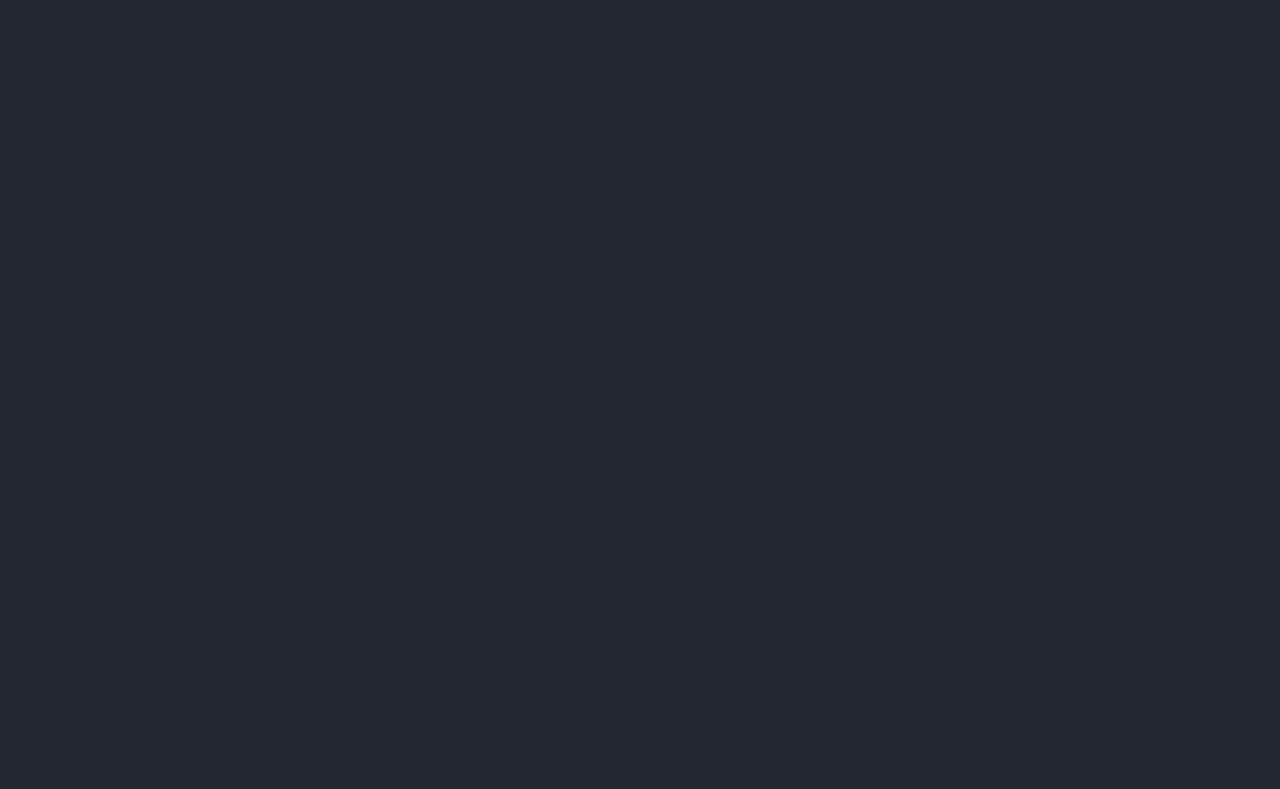
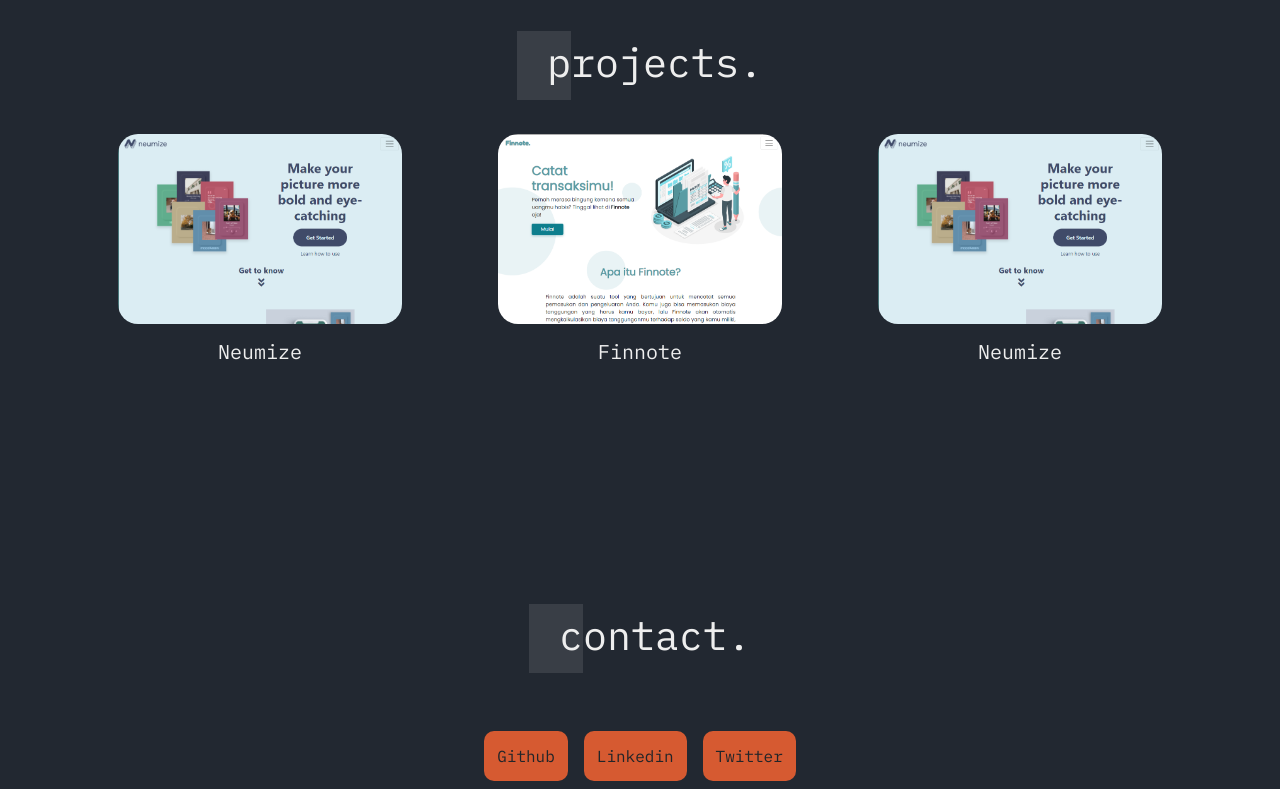
Before and after one commit to nafladiva/nafladiva.github.io, a React (Create React App) app: page / in a window 1280 px wide. Shown: the part 1140-1929 px from the top of the page. Before the commit the page ends 1172 px from the top, so only its background shows below. Built offline with nearby package versions, Linux system fonts and the light colour scheme.

Commit message:
add more sections :sparkles:

```diff
--- a/src/App.css
+++ b/src/App.css
@@ -8,6 +8,10 @@
 
 nav {
   box-shadow: 0 5px 15px #1e232b;
+  position: fixed;
+  top: 0;
+  left: 0;
+  right: 0;
 }
 
 .logo {
@@ -60,3 +64,7 @@ img {
 .about-container {
   padding-top: 8%;
 }
+
+.project-img {
+  border-radius: 20px;
+}
--- a/src/App.js
+++ b/src/App.js
@@ -7,6 +7,7 @@ import Navbar from './components/Navbar';
 import HeadSection from './components/HeadSection';
 import AboutSection from './components/AboutSection';
 import ProjectSection from './components/ProjectSection';
+import ContactSection from './components/ContactSection';
 
 function App() {
   return (
@@ -15,6 +16,7 @@ function App() {
       <HeadSection />
       <AboutSection />
       <ProjectSection />
+      <ContactSection />
     </div>
   );
 }
--- a/src/components/AboutSection.jsx
+++ b/src/components/AboutSection.jsx
@@ -6,7 +6,7 @@ function AboutSection() {
         <div className="mt-5 container about-container">
             <div className="row d-flex justify-content-center">
                 <Subtitle text1='a' text2='bout' id='aboutsect' />
-                <div className="mb-5 col-10 col-md-6">
+                <div className="col-10 col-md-6">
                     <p>Hello there! Let me introduce my self, my name is Nafla Diva Syafia. I am a student in Syiah Kuala University, Aceh, Indonesia and really interested on technologies, especially in Front-End Development.</p>
                 </div>
             </div>
--- /dev/null
+++ b/src/components/ContactSection.jsx
@@ -0,0 +1,19 @@
+import React from 'react'
+import Subtitle from './Subtitle'
+import Button from './Button'
+
+function ContactSection() {
+    return (
+        <div className="mt-5 container about-container">
+            <Subtitle text1='c' text2='ontact' id='contactsect'/>
+
+            <div className="pt-3 text-center">
+                <Button text='Github' tag='pri' />
+                <Button text='Linkedin' tag='pri' />
+                <Button text='Twitter' tag='pri' />
+            </div>
+        </div>
+    )
+}
+
+export default ContactSection
--- a/src/components/Navbar.jsx
+++ b/src/components/Navbar.jsx
@@ -2,7 +2,7 @@ import React from 'react'
 
 function Navbar() {
     return (
-        <nav className="p-2 navbar navbar-expand-lg navbar-dark">
+        <nav className="p-2 navbar sticky-top navbar-expand-lg navbar-dark">
             <div className="container-fluid">
                 <a className="navbar-brand" href="/">/nafladiva/</a>
                 <button className="navbar-toggler" type="button" data-bs-toggle="collapse" data-bs-target="#navbarNav" aria-controls="navbarNav" aria-expanded="false" aria-label="Toggle navigation">
@@ -17,7 +17,7 @@ function Navbar() {
                             <a className="nav-link" href="#projectsect">projects</a>
                         </li>
                         <li className="nav-item">
-                            <a className="nav-link" href="#">contact</a>
+                            <a className="nav-link" href="#contactsect">contact</a>
                         </li>
                     </ul>
                 </div>
--- /dev/null
+++ b/src/components/ProjectBox.jsx
@@ -0,0 +1,12 @@
+import React from 'react'
+
+function ProjectBox(props) {
+    return (
+        <div className="col-12 col-md-6 col-lg-4 text-center">
+            <img className="project-img" src={props.image} alt={props.name} />
+            <h5 className="mt-3 mb-5">{props.name}</h5>
+        </div>
+    )
+}
+
+export default ProjectBox
--- a/src/components/ProjectSection.jsx
+++ b/src/components/ProjectSection.jsx
@@ -1,10 +1,19 @@
 import React from 'react'
-import Subtitle from './Subtitle';
+import Subtitle from './Subtitle'
+import ProjectBox from './ProjectBox'
+import neumize from '../images/neumize.png'
+import finnote from '../images/finnote.png'
 
 function ProjectSection() {
     return (
-        <div>
+        <div className="mt-5 container about-container">
             <Subtitle text1='p' text2='rojects' id='projectsect'/>
+
+            <div className="row">
+                <ProjectBox name='Neumize' image={neumize} />
+                <ProjectBox name='Finnote' image={finnote} />
+                <ProjectBox name='Neumize' image={neumize} />
+            </div>
         </div>
     )
 }
```
Also changed, not shown: package.json (+4 -4 lines), src/images/finnote.png (added), src/images/neumize.png (added).
